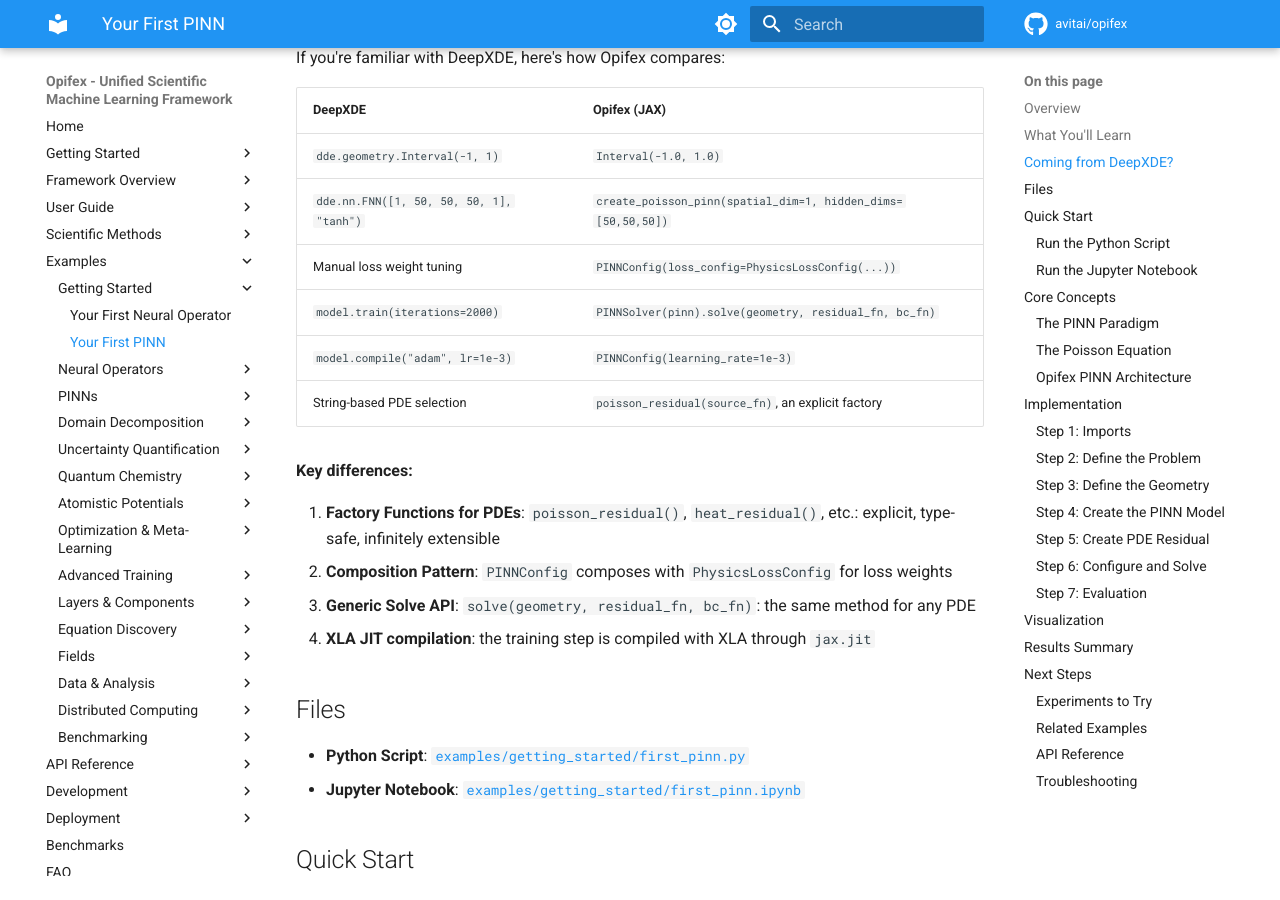
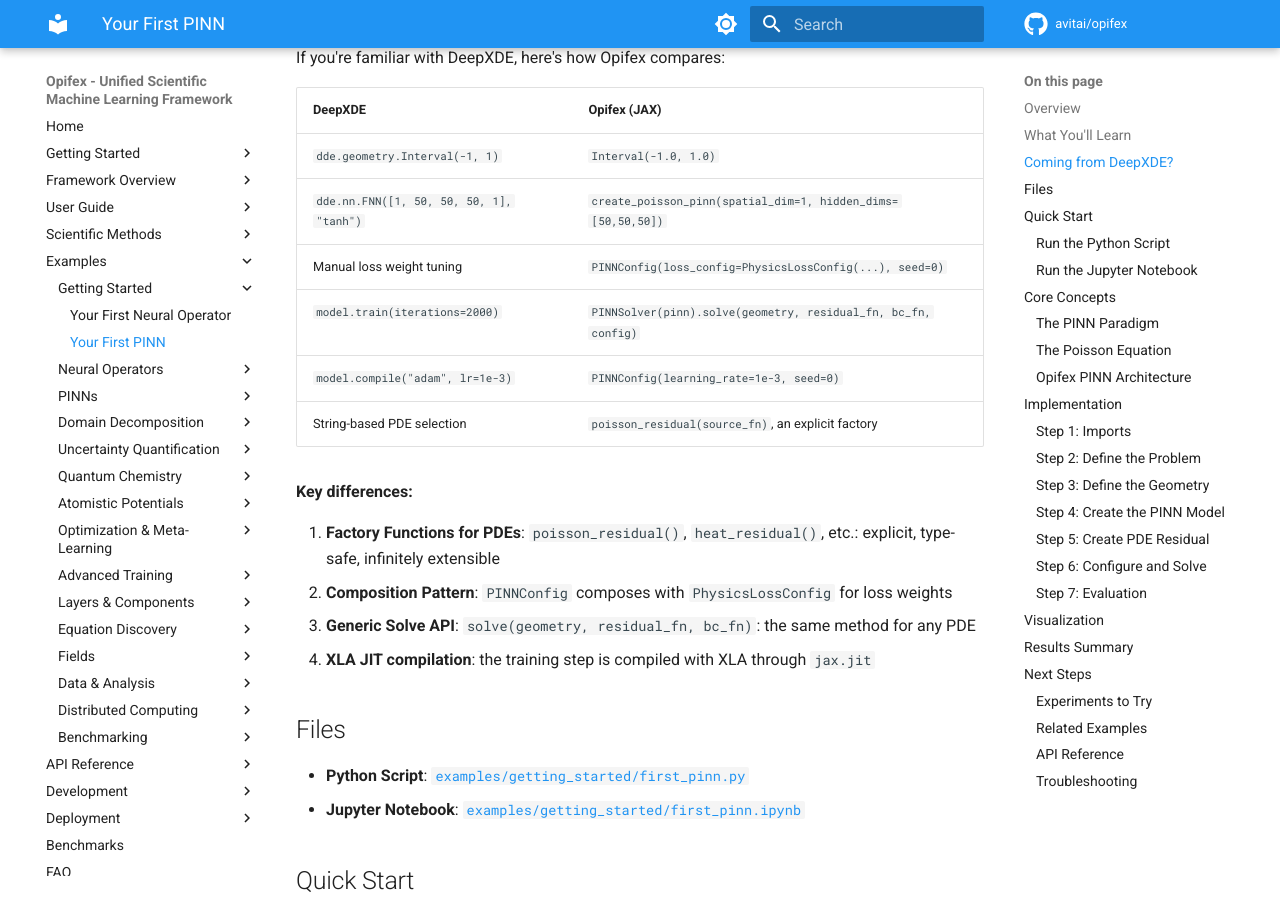
Before and after one commit to avitai/opifex, an MkDocs documentation site: the page built from docs/examples/getting-started/first-pinn.md, in a window 1280 px wide and 900 px high, scrolled down 1450 px. Built offline with MkDocs 1.6.1 and Material for MkDocs 9.7.7, drawn with Linux system fonts in a browser that asks for light colours; comment, search, counter and statistics services are not loaded; the version menu is left out; some of the changed text lies outside the part shown.

Commit message:
fix(solvers)!: PINN collocation points come from the caller's seed
PINNConfig defaulted its seed to 42 and PINNSolver.solve built a default
PINNConfig when none was given, so every such solve sampled the same
collocation points. PINNConfig requires seed and solve requires its
config; the docstring, the tests and the getting-started docs pass one.

tests/solvers/test_pinn_jit.py's test_solve_is_not_jit_compatible_by_default
is removed: it called PINNSolver.solve(problem, state, SolverConfig), a
signature solve does not have, inside pytest.raises(Exception), so any
error passed it.

````diff
--- a/docs/examples/getting-started/first-pinn.md
+++ b/docs/examples/getting-started/first-pinn.md
@@ -48,9 +48,9 @@ If you're familiar with DeepXDE, here's how Opifex compares:
 |------------------------------------------|----------------------------------------------------------|
 | `dde.geometry.Interval(-1, 1)`           | `Interval(-1.0, 1.0)`                                    |
 | `dde.nn.FNN([1, 50, 50, 50, 1], "tanh")` | `create_poisson_pinn(spatial_dim=1, hidden_dims=[50,50,50])` |
-| Manual loss weight tuning                | `PINNConfig(loss_config=PhysicsLossConfig(...))`         |
-| `model.train(iterations=2000)`           | `PINNSolver(pinn).solve(geometry, residual_fn, bc_fn)`   |
-| `model.compile("adam", lr=1e-3)`         | `PINNConfig(learning_rate=1e-3)`                         |
+| Manual loss weight tuning                | `PINNConfig(loss_config=PhysicsLossConfig(...), seed=0)` |
+| `model.train(iterations=2000)`           | `PINNSolver(pinn).solve(geometry, residual_fn, bc_fn, config)` |
+| `model.compile("adam", lr=1e-3)`         | `PINNConfig(learning_rate=1e-3, seed=0)`                 |
 | String-based PDE selection               | `poisson_residual(source_fn)`, an explicit factory         |
 
 **Key differences:**
@@ -396,6 +396,7 @@ The plot shows:
 config = PINNConfig(
     learning_rate=1e-2,  # Higher learning rate
     num_iterations=2000,
+    seed=0,
 )
 
 # Or use larger network
@@ -422,6 +423,7 @@ config = PINNConfig(
         physics_loss_weight=1.0,
         boundary_loss_weight=1000.0,  # Was 100.0
     ),
+    seed=0,
 )
 ```
 
@@ -436,5 +438,6 @@ config = PINNConfig(
 ```python
 config = PINNConfig(
     learning_rate=1e-4,  # Reduced from 1e-3
+    seed=0,
 )
 ```
````
Also changed, not shown: CHANGELOG.md (+2 -0 lines), docs/getting-started/quickstart.md (+1 -1 lines), 3 other files.
